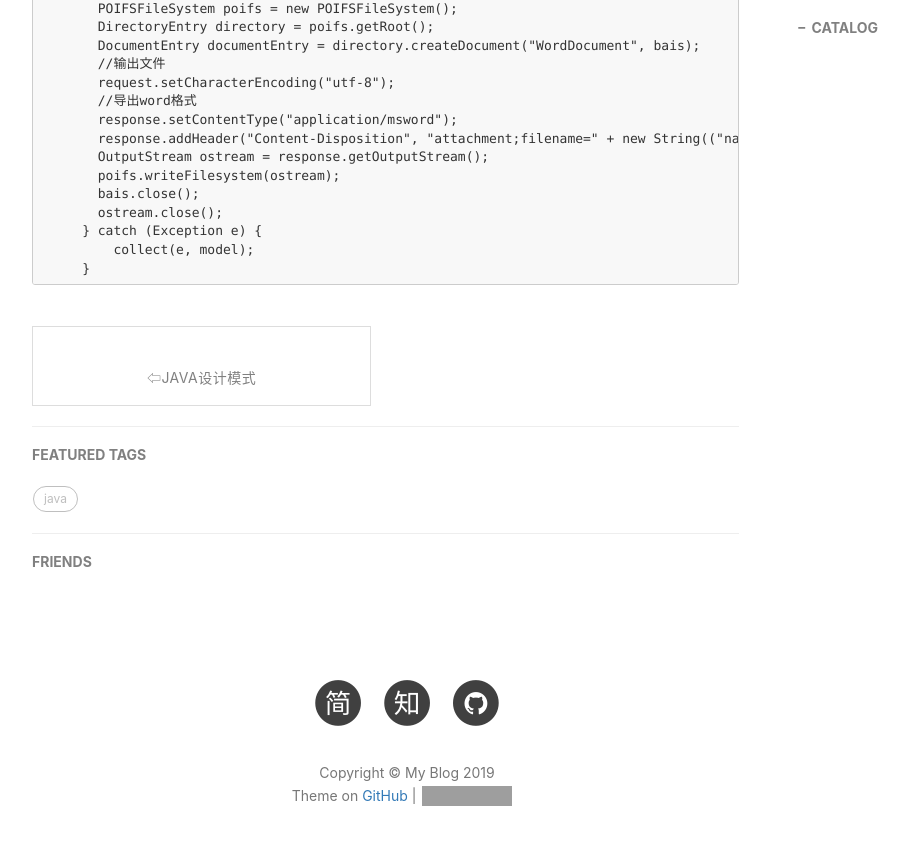
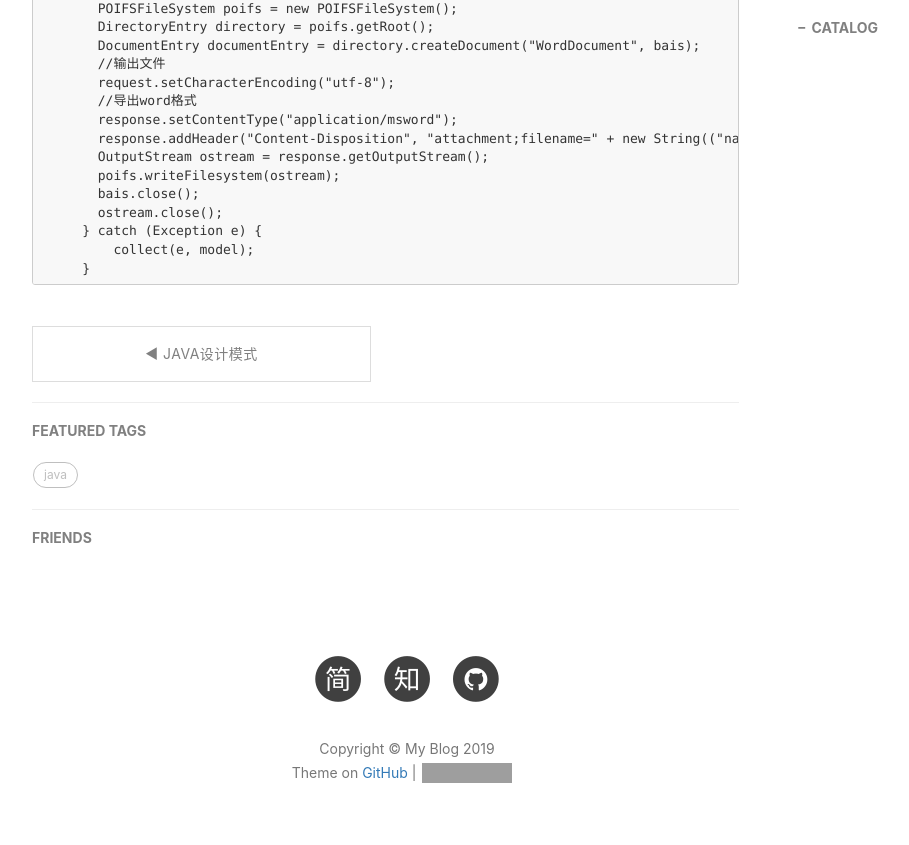
Before and after one commit to chengentop/chengentop.github.io, a Jekyll site: the page built from _posts/2019-6-13-利用poi将html生成word.md, in a window 1280 px wide and 900 px high, scrolled down 917 px. Shown: the top 845 px of the window, without its empty margins (233-1142 px from the left). Built offline with Jekyll 4.4.1, drawn with Linux system fonts in a browser that asks for light colours; nearby versions of some CDN libraries; comment, search, counter and statistics services are not loaded; grey boxes are pictures that could not be loaded.

Commit message:
Update post.html

```diff
--- a/_layouts/post.html
+++ b/_layouts/post.html
@@ -66,16 +66,15 @@ layout: default
                     {% if page.previous.url %}
                     <li class="previous">
                         <a href="{{ page.previous.url | prepend: site.baseurl | replace: '//', '/' }}" data-toggle="tooltip" data-placement="top" title="{{page.previous.title}}">
-                        <br>
-                        <span>⇦{{page.previous.title}}</span>
+
+                        <span>◄ {{page.previous.title}}</span>
                         </a>
                     </li>
                     {% endif %}
                     {% if page.next.url %}
                     <li class = "next">
                         <a href="{{ page.next.url | prepend: site.baseurl | replace: '//', '/' }}" data-toggle="tooltip" data-placement="top" title="{{page.next.title}}">
-                        <br>
-                        <span>{{page.next.title}}⇨</span>
+                                                <span>{{page.next.title}} ►</span>
                         </a>
                     </li>
                     {% endif %}
```
